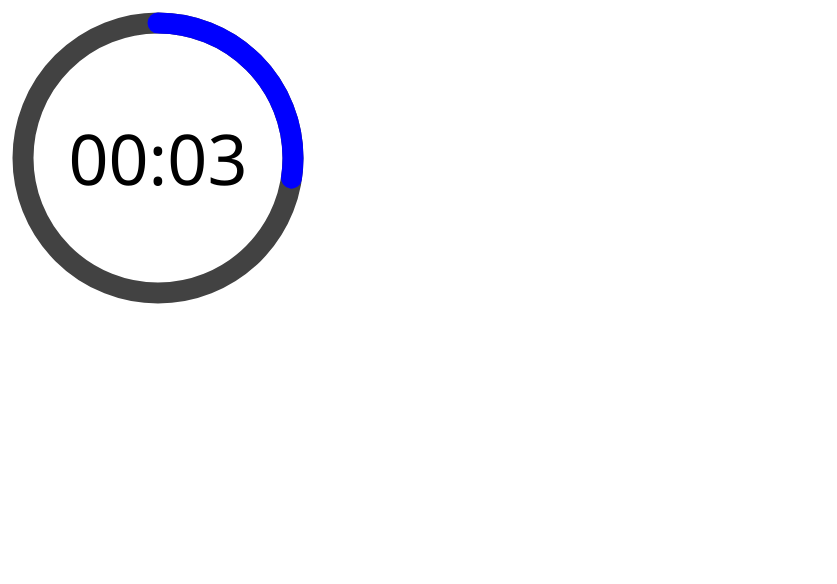
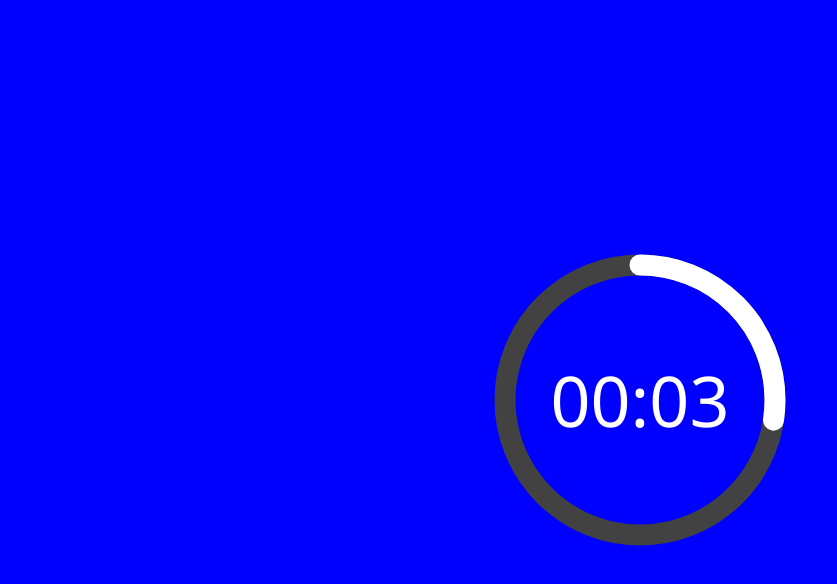
Before and after one commit to tariibaba/CB-Animated-Countdown-Timer-Vue, a Vue app: page / in a window 1280 px wide. Shown: the top 584 px of the page, without its empty margins (0-837 px from the left). Built offline with nearby package versions, Linux system fonts and the light colour scheme.

Commit message:
Create background

```diff
--- a/src/App.vue
+++ b/src/App.vue
@@ -1,4 +1,10 @@
 <template>
+  <div class="background">
+    <div
+      class="elapsed"
+      :style="{ height: '100%', backgroundColor: 'blue' }"
+    ></div>
+  </div>
   <AppTimer
     :elapsed="timeElapsed"
     :limit="timeLimit"
@@ -7,32 +13,61 @@
 
 <script>
 import AppTimer from './components/AppTimer.vue';
-
 export default {
   name: 'App',
+  components: { AppTimer },
   data() {
     return {
+      timeLimit: 10,
       timeElapsed: 0,
-      timerInterval: undefined,
-      timeLimit: 10,
+      timeInterval: undefined,
     };
   },
   methods: {
     startTimer() {
       this.timerInterval = setInterval(() => {
-        // Stop counting when there is no more time left
         if (++this.timeElapsed === this.timeLimit) {
           clearInterval(this.timerInterval);
         }
       }, 1000);
     },
   },
-  // Start timer immediately
   mounted() {
     this.startTimer();
   },
-  components: {
-    AppTimer,
-  },
 };
 </script>
+
+<style scoped>
+.background {
+  height: 100%;
+  position: absolute;
+  top: 0;
+  width: 100%;
+  display: flex;
+  flex-direction: column;
+  justify-content: end;
+  background-color: black;
+}
+
+.background .elapsed {
+  height: 100%;
+  transition: all 1s linear;
+}
+</style>
+
+<style>
+html,
+body,
+#app {
+  height: 100%;
+  margin: 0;
+}
+
+#app {
+  display: flex;
+  justify-content: center;
+  align-items: center;
+  position: relative;
+}
+</style>
--- a/src/components/AppTimer.vue
+++ b/src/components/AppTimer.vue
@@ -108,7 +108,7 @@ export default {
 .time-left-label {
   font-size: 70px;
   font-family: 'Segoe UI';
-  color: black;
+  color: white;
 }
 
 .time-left-path {
@@ -126,7 +126,7 @@ export default {
   transition: 1s linear all;
 
   /* Colors the ring */
-  stroke: blue;
+  stroke: white;
 }
 
 .svg {
```
